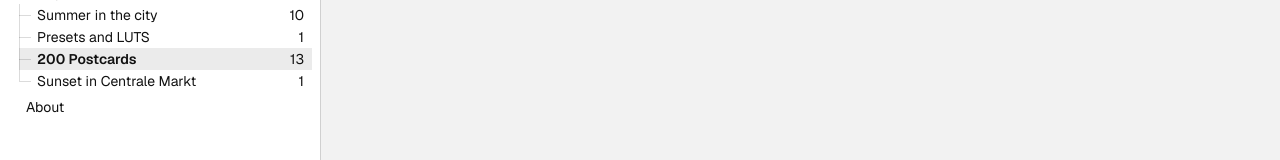
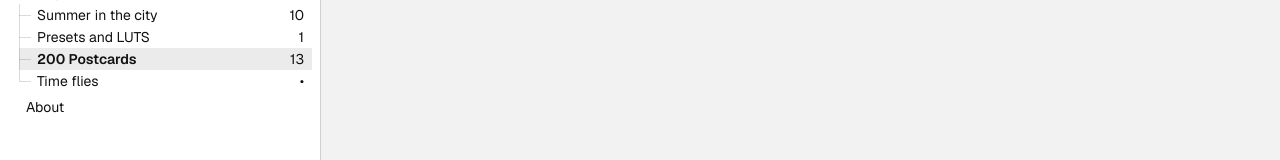
Before and after one commit to boriskirov/boris-kirov-photography, a Next.js app: page /shop/200-postcards in a window 1280 px wide. Shown: the part 142-302 px from the top of the page. Built offline with nearby package versions, Linux system fonts and the light colour scheme; no server answers.

Commit message:
project adds and removes

```diff
--- a/components/os/OsTreeNav.js
+++ b/components/os/OsTreeNav.js
@@ -100,7 +100,9 @@ export default function OsTreeNav({ onNavigate }) {
                       >
                         <span className="os-tree-guide" aria-hidden="true" />
                         <span className="os-tree-label">{child.label}</span>
-                        <span className="os-tree-count">{child.count}</span>
+                        <span className="os-tree-count">
+                          {child.count === 0 ? "•" : child.count}
+                        </span>
                       </Link>
                     );
                   })}
--- a/lib/shop.js
+++ b/lib/shop.js
@@ -50,10 +50,10 @@ export const SHOP = [
     ],
   },
   {
-    slug: "sunset-in-centrale-markt",
-    title: "Sunset in Centrale Markt",
-    description: "Print",
-    images: ["/shop/sunset-in-centrale-markt/shop-2.png"],
+    slug: "time-flies",
+    title: "Time flies",
+    description: "",
+    images: [],
   },
 ];
 
```
Also changed, not shown: content/shop/sunset-in-centrale-markt.md (deleted, +0 -5 lines), content/shop/time-flies.md (added, +1 -0 lines), 1 other file (tests, documents, lock files or other folders).
